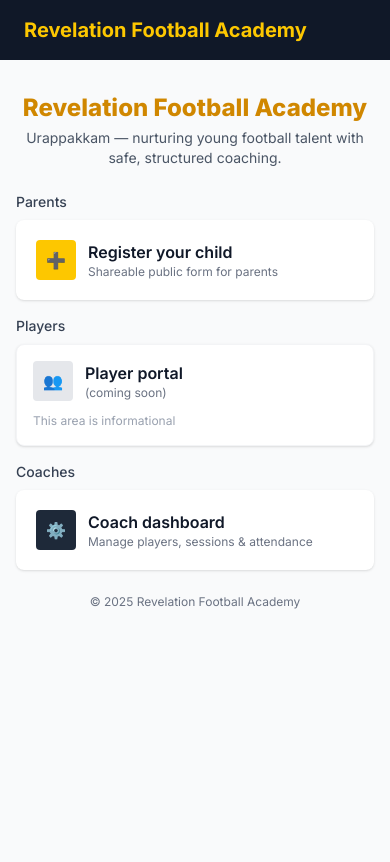
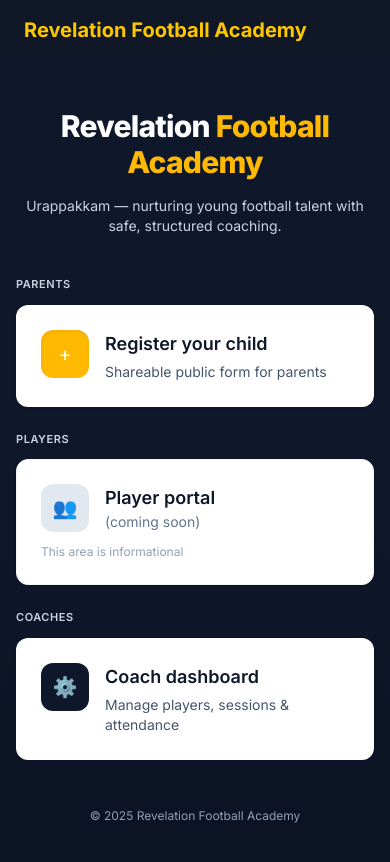
Before and after one commit to BatScream/club-website, a Next.js app: page / in a window 390 px wide. Shown: the top 862 px of the page. Built offline with nearby package versions, Linux system fonts and the light colour scheme; no server answers.

Commit message:
feat(ui): enhance homepage with gradient background, improved header, and updated card styles
- Added a modern gradient background to refresh the homepage look
- Redesigned the header for better readability and structure
- Updated card styles with improved spacing, shadows, and responsiveness

```diff
--- a/src/app/page.tsx
+++ b/src/app/page.tsx
@@ -5,96 +5,78 @@ import RegisteredToast from "@/components/RegisteredToast";
 type SearchParams = { registered?: string; name?: string };
 
 export default async function Home({ searchParams }: { searchParams?: SearchParams }) {
-  const sp = await searchParams;
+  const sp = searchParams;
   const registered = sp?.registered;
   const rawName = sp?.name;
   const name = rawName ? decodeURIComponent(rawName) : undefined;
 
   return (
-    <div className="min-h-screen bg-gray-50 text-gray-900 flex flex-col">
+    <div className="min-h-screen bg-[linear-gradient(180deg,#0f172a_0%,#0f172a_55%,#0b1223_100%)] text-gray-50 flex flex-col">
+      <header className="px-4 sm:px-6 lg:px-8 pt-12 pb-10">
+        <div className="max-w-6xl mx-auto text-center">
+          <h1 className="text-3xl sm:text-5xl md:text-6xl font-extrabold tracking-tight">
+            <span className="text-white">Revelation </span>
+            <span className="text-amber-400">Football Academy</span>
+          </h1>
+          <p className="mt-4 text-sm sm:text-base text-slate-300 max-w-2xl mx-auto">
+            Urappakkam — nurturing young football talent with safe, structured coaching.
+          </p>
+        </div>
+      </header>
 
-      <main className="flex-1 flex justify-center px-4 py-8">
-        <div className="w-full max-w-5xl">
+      <main className="flex-1 px-4 sm:px-6 lg:px-8 pb-14">
+        <div className="w-full max-w-6xl mx-auto">
           {registered && <RegisteredToast name={name} />}
 
-          <section className="mb-6 text-center">
-            <h1 className="text-2xl sm:text-3xl font-extrabold text-yellow-600">Revelation Football Academy</h1>
-            <p className="text-sm text-gray-600 mt-1 max-w-xl mx-auto">
-              Urappakkam — nurturing young football talent with safe, structured coaching.
-            </p>
-          </section>
-
-          {/* three columns: mobile-first stacks into 1 column */}
-          <div className="grid grid-cols-1 sm:grid-cols-3 gap-4">
-            {/* Parents column */}
-            <div>
-              <h3 className="text-sm font-medium text-gray-700 mb-2">Parents</h3>
-              <CardLink
-                href="/register"
-                ariaLabel="Register a player (public)"
-                className="bg-white p-4"
-              >
-                <div className="flex flex-col items-start">
-                  <div className="flex items-center gap-3">
-                    <div className="w-10 h-10 bg-yellow-400 rounded flex items-center justify-center text-white font-bold">
-                      ➕
-                    </div>
-                    <div>
-                      <div className="font-semibold text-gray-900">Register your child</div>
-                      <div className="text-xs text-gray-500">Shareable public form for parents</div>
-                    </div>
+          {/* Feature grid with equal-height cards */}
+          <div className="grid grid-cols-1 md:grid-cols-3 gap-6">
+            {/* Parents */}
+            <section className="flex flex-col">
+              <h2 className="text-[11px] font-semibold tracking-wider text-slate-300 uppercase mb-3">Parents</h2>
+              <CardLink href="/register" ariaLabel="Register a player (public)" className="h-full p-6 bg-white">
+                <div className="flex items-start gap-4">
+                  <div className="w-12 h-12 rounded-xl bg-amber-400 text-white flex items-center justify-center text-xl shadow-inner">+
+                  </div>
+                  <div className="flex-1">
+                    <div className="text-lg font-semibold text-slate-900">Register your child</div>
+                    <p className="text-sm text-slate-600 mt-1">Shareable public form for parents</p>
                   </div>
                 </div>
               </CardLink>
-            </div>
+            </section>
 
-            {/* Players column - non-clickable card */}
-            <div>
-              <h3 className="text-sm font-medium text-gray-700 mb-2">Players</h3>
-
-              {/* static card (not clickable) */}
-              <div
-                className="relative block w-full p-4 bg-white rounded-lg shadow-sm border border-gray-100"
-                aria-hidden
-              >
-                <div className="flex items-start gap-3">
-                  <div className="w-10 h-10 bg-gray-200 rounded flex items-center justify-center text-gray-600 font-semibold">
-                    👥
-                  </div>
+            {/* Players */}
+            <section className="flex flex-col">
+              <h2 className="text-[11px] font-semibold tracking-wider text-slate-300 uppercase mb-3">Players</h2>
+              <div className="h-full p-6 bg-white rounded-xl shadow-sm border border-slate-100">
+                <div className="flex items-start gap-4">
+                  <div className="w-12 h-12 rounded-xl bg-slate-200 text-slate-700 flex items-center justify-center text-xl">👥</div>
                   <div className="flex-1">
-                    <div className="font-semibold text-gray-900">Player portal</div>
-                    <div className="text-xs text-gray-500">(coming soon)</div>
+                    <div className="text-lg font-semibold text-slate-900">Player portal</div>
+                    <div className="text-sm text-slate-500">(coming soon)</div>
                   </div>
                 </div>
+                <div className="mt-3 text-xs text-slate-400">This area is informational</div>
+              </div>
+            </section>
 
-                {/* subtle "disabled" hint */}
-                <div className="mt-3 text-xs text-gray-400">This area is informational</div>
-              </div>
-            </div>
-
-            {/* Coaches column */}
-            <div>
-              <h3 className="text-sm font-medium text-gray-700 mb-2">Coaches</h3>
-              <CardLink
-                href="/dashboard"
-                ariaLabel="Coach dashboard"
-                className="bg-white p-4"
-              >
-                <div className="flex items-start gap-3">
-                  <div className="w-10 h-10 bg-gray-800 rounded flex items-center justify-center text-yellow-400 font-bold">
-                    ⚙️
-                  </div>
-                  <div>
-                    <div className="font-semibold text-gray-900">Coach dashboard</div>
-                    <div className="text-xs text-gray-500">Manage players, sessions & attendance</div>
+            {/* Coaches */}
+            <section className="flex flex-col">
+              <h2 className="text-[11px] font-semibold tracking-wider text-slate-300 uppercase mb-3">Coaches</h2>
+              <CardLink href="/dashboard" ariaLabel="Coach dashboard" className="h-full p-6 bg-white">
+                <div className="flex items-start gap-4">
+                  <div className="w-12 h-12 rounded-xl bg-slate-900 text-amber-400 flex items-center justify-center text-xl">⚙️</div>
+                  <div className="flex-1">
+                    <div className="text-lg font-semibold text-slate-900">Coach dashboard</div>
+                    <p className="text-sm text-slate-600 mt-1">Manage players, sessions & attendance</p>
                   </div>
                 </div>
               </CardLink>
-            </div>
+            </section>
           </div>
 
-          {/* small footer area inside main to avoid page scroll */}
-          <div className="mt-6 text-center text-xs text-gray-500">
+          {/* Footer */}
+          <div className="mt-12 text-center text-xs sm:text-sm text-slate-400">
             © {new Date().getFullYear()} Revelation Football Academy
           </div>
         </div>
--- a/src/components/CardLink.tsx
+++ b/src/components/CardLink.tsx
@@ -39,8 +39,10 @@ export default function CardLink({
       aria-label={ariaLabel ?? undefined}
       aria-busy={loading}
       className={clsx(
-        "relative block p-5 bg-white shadow rounded-lg hover:shadow-lg transition cursor-pointer",
-        "focus:outline-none focus-visible:ring-2 focus-visible:ring-blue-400",
+        "relative block bg-white rounded-xl shadow-sm border border-transparent",
+        "hover:shadow-md hover:border-gray-200 hover:-translate-y-0.5",
+        "transition-all duration-200 ease-out cursor-pointer will-change-transform",
+        "focus:outline-none focus-visible:ring-2 focus-visible:ring-yellow-400 focus-visible:ring-offset-2",
         className
       )}
     >
@@ -50,7 +52,7 @@ export default function CardLink({
       {/* Spinner overlay when loading */}
       {loading && (
         <div className="absolute inset-0 flex items-center justify-center">
-          <div className="bg-white/60 dark:bg-black/40 rounded-full p-3">
+          <div className="bg-white/70 dark:bg-black/40 rounded-full p-3 shadow">
             <LoadingSpinner size={22} />
           </div>
         </div>
```
